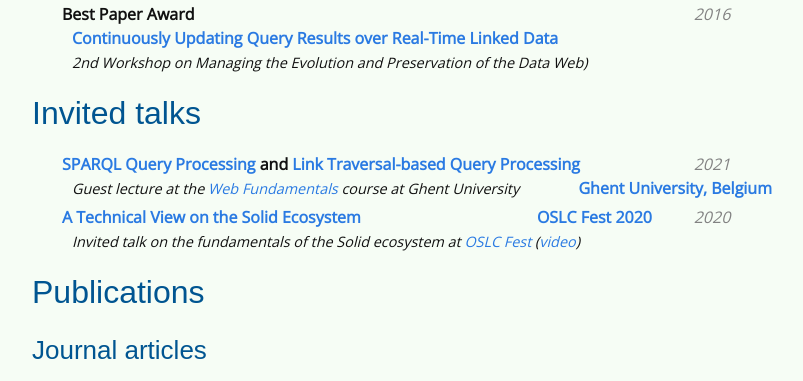
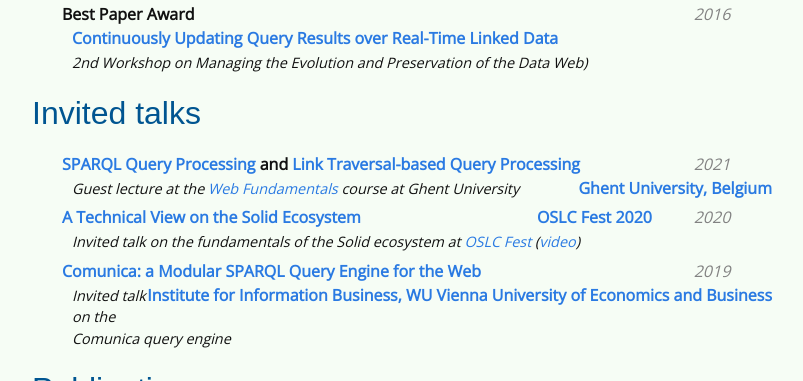
Before and after one commit to rubensworks/rubensworks.net, a Jekyll site: the page built from cv.md, in a window 1280 px wide and 900 px high, scrolled down 2194 px, cut to the strip 0-381 px from the top of the window. Shown: the whole strip, without its empty margins (238-1041 px from the left). Built offline with Jekyll 4.4.1, drawn with Linux system fonts in a browser that asks for light colours; some web fonts are replaced.

Commit message:
Add invited talk at WU in 2019 to CV

```diff
--- a/cv.md
+++ b/cv.md
@@ -210,6 +210,12 @@
     location="OSLC Fest 2020"
     description="Invited talk on the fundamentals of the Solid ecosystem at [OSLC Fest](http://oslcfest.org/) ([video](https://www.youtube.com/watch?v=t1AJg8HAEn4&t=6705s))"
 %}
+{% include cv-listing.html
+    subject="[Comunica: a Modular SPARQL Query Engine for the Web](https://www.rubensworks.net/raw/slides/2019/wu-comunica/)"
+    date="2019"
+    location="Institute for Information Business, WU Vienna University of Economics and Business"
+    description="Invited talk on the Comunica query engine"
+%}
 </ul>
 
 ## Publications
```
